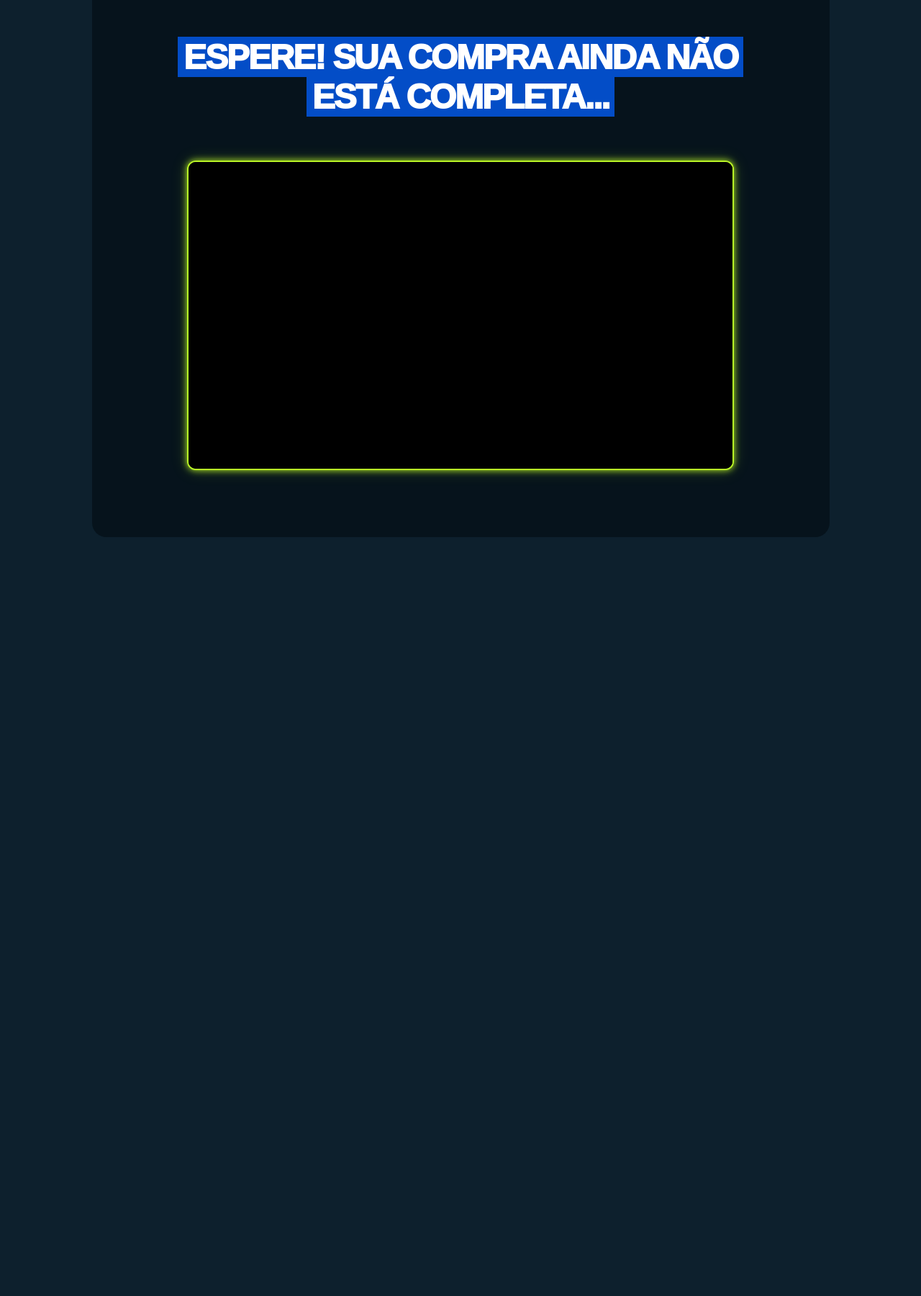
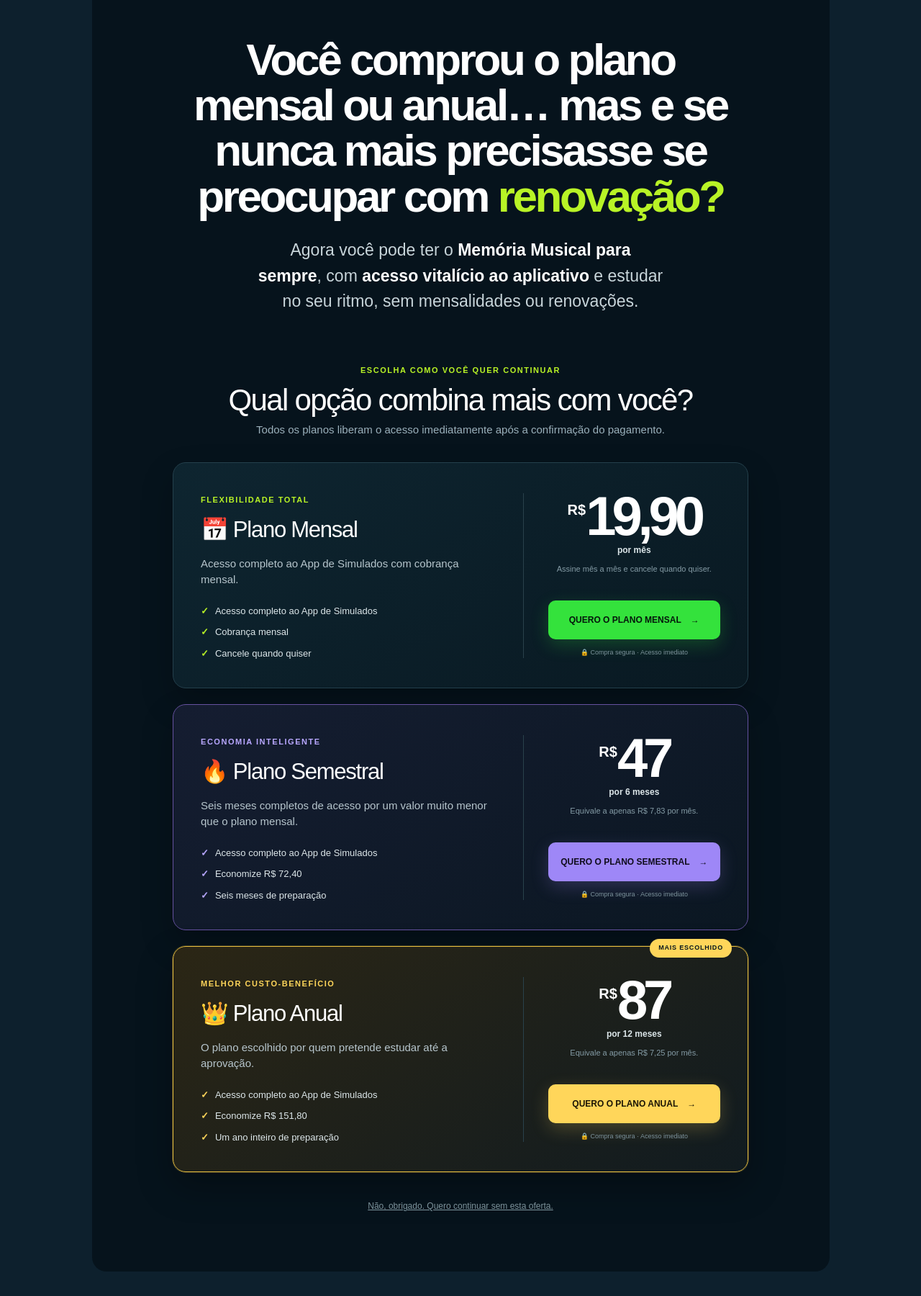
Before and after one commit to TACIO10/Enfermusic-upsell, a Next.js app: page / in a window 1280 px wide. Shown: the whole page at 72% size. Before the commit the page ends 800 px from the top, so only its background shows below. Built offline with nearby package versions, Linux system fonts and the light colour scheme.

Commit message:
feat: replace video with lifetime access headline

```diff
--- a/app/layout.tsx
+++ b/app/layout.tsx
@@ -2,8 +2,8 @@ import type { Metadata } from "next";
 import "./globals.css";
 
 export const metadata: Metadata = {
-  title: "Espere! Sua compra ainda não está completa",
-  description: "Assista ao recado antes de concluir sua compra.",
+  title: "Memória Musical para sempre",
+  description: "Tenha acesso vitalício ao Memória Musical, sem mensalidades ou renovações.",
 };
 
 export default function RootLayout({ children }: Readonly<{ children: React.ReactNode }>) {
--- a/app/page.tsx
+++ b/app/page.tsx
@@ -41,21 +41,18 @@ export default function Home() {
   return (
     <main className="page">
       <section className="vsl-shell" aria-labelledby="page-title">
-        <h1 id="page-title"><span>ESPERE! SUA COMPRA AINDA NÃO</span><span>ESTÁ COMPLETA...</span></h1>
-        <div
-          className="video-frame"
-          aria-label="Vídeo da oferta"
-          dangerouslySetInnerHTML={{ __html: '<vturb-smartplayer id="vid-6a775c00aef224966a5124a6" style="display:block;margin:0 auto;width:100%"><div class="vturb-player-placeholder" style="position:relative;width:100%;padding:56.25% 0 0;z-index:0;background-color:black"></div></vturb-smartplayer>' }}
-        />
-        <script dangerouslySetInnerHTML={{ __html: 'var s=document.createElement("script");s.src="https://scripts.converteai.net/f7f63c56-fc11-4d6b-889e-71d2f24f657c/players/6a775c00aef224966a5124a6/v4/player.js",s.async=true,document.head.appendChild(s);' }} />
+        <header className="hero-copy">
+          <h1 id="page-title">Você comprou o plano mensal ou anual… mas e se nunca mais precisasse se preocupar com <strong>renovação?</strong></h1>
+          <p>Agora você pode ter o <strong>Memória Musical para sempre</strong>, com <strong>acesso vitalício ao aplicativo</strong> e estudar no seu ritmo, sem mensalidades ou renovações.</p>
+        </header>
 
-        <div className="offers-heading delayed-offer">
+        <div className="offers-heading">
           <span>ESCOLHA COMO VOCÊ QUER CONTINUAR</span>
           <h2>Qual opção combina mais com você?</h2>
           <p>Todos os planos liberam o acesso imediatamente após a confirmação do pagamento.</p>
         </div>
 
-        <div className="offer-stack delayed-offer">
+        <div className="offer-stack">
           {plans.map((plan) => (
             <article className={`price-card ${plan.style}`} key={plan.name}>
               <div className="card-copy">
@@ -75,17 +72,7 @@ export default function Home() {
           ))}
         </div>
 
-        <button className="deny-button delayed-offer" id="denyButton4deaf72" type="button">Não, obrigado. Quero continuar sem esta oferta.</button>
-        <script dangerouslySetInnerHTML={{ __html: `
-          document.addEventListener('player:ready', function(event) {
-            var detail = event.detail || {};
-            var config = detail.config || {};
-            var player = detail.player || document.querySelector('vturb-smartplayer');
-            var playerId = config.id || (player && player.id ? player.id.replace(/^vid-/, '') : '');
-            if (playerId !== '6a775c00aef224966a5124a6' || !player || typeof player.displayHiddenElements !== 'function') return;
-            player.displayHiddenElements(140, ['.delayed-offer'], { persist: false });
-          });
-        ` }} />
+        <button className="deny-button" id="denyButton4deaf72" type="button">Não, obrigado. Quero continuar sem esta oferta.</button>
         <script dangerouslySetInnerHTML={{ __html: `
           function setupDenyButtons() {
             document.querySelectorAll('[id^="denyButton"]').forEach(function(button) {
--- a/github-pages/index.html
+++ b/github-pages/index.html
@@ -3,11 +3,10 @@
 <head>
   <meta charset="UTF-8">
   <meta name="viewport" content="width=device-width,initial-scale=1">
-  <title>Espere! Sua compra ainda não está completa</title>
-  <meta name="description" content="Escolha seu plano para completar a compra.">
+  <title>Memória Musical para sempre</title>
+  <meta name="description" content="Tenha acesso vitalício ao Memória Musical, sem mensalidades ou renovações.">
   <link rel="stylesheet" href="styles.css">
   <style>
-    .delayed-offer{display:none}
     .price-card.semestral{border-color:#6651a0;background:linear-gradient(145deg,#151d31,#0b1722)}
     .price-card.semestral .plan-eyebrow,.price-card.semestral .card-copy li span{color:#b8a7ff}
     .price-card.semestral .buy-button{background:#9e87f7;color:#100d1d;box-shadow:0 8px 24px rgba(158,135,247,.22)}
@@ -20,27 +19,18 @@
 <body>
   <main class="page">
     <section class="vsl-shell">
-      <h1><span>ESPERE! SUA COMPRA AINDA NÃO</span><span>ESTÁ COMPLETA...</span></h1>
+      <header class="hero-copy">
+        <h1>Você comprou o plano mensal ou anual… mas e se nunca mais precisasse se preocupar com <strong>renovação?</strong></h1>
+        <p>Agora você pode ter o <strong>Memória Musical para sempre</strong>, com <strong>acesso vitalício ao aplicativo</strong> e estudar no seu ritmo, sem mensalidades ou renovações.</p>
+      </header>
 
-      <div class="video-frame">
-        <vturb-smartplayer id="vid-6a775c00aef224966a5124a6" style="display:block;margin:0 auto;width:100%">
-          <div class="vturb-player-placeholder" style="position:relative;width:100%;padding:56.25% 0 0;z-index:0;background-color:black"></div>
-        </vturb-smartplayer>
-      </div>
-      <script>
-        var s=document.createElement("script");
-        s.src="https://scripts.converteai.net/f7f63c56-fc11-4d6b-889e-71d2f24f657c/players/6a775c00aef224966a5124a6/v4/player.js";
-        s.async=true;
-        document.head.appendChild(s);
-      </script>
-
-      <div class="offers-heading delayed-offer">
+      <div class="offers-heading">
         <span>ESCOLHA COMO VOCÊ QUER CONTINUAR</span>
         <h2>Qual opção combina mais com você?</h2>
         <p>Todos os planos liberam o acesso imediatamente após a confirmação do pagamento.</p>
       </div>
 
-      <div class="offer-stack delayed-offer">
+      <div class="offer-stack">
         <article class="price-card monthly">
           <div class="card-copy">
             <span class="plan-eyebrow">FLEXIBILIDADE TOTAL</span><h3>📅 Plano Mensal</h3>
@@ -84,18 +74,10 @@
         </article>
       </div>
 
-      <button class="deny-button delayed-offer" id="denyButton4deaf72">Não, obrigado. Quero continuar sem esta oferta.</button>
+      <button class="deny-button" id="denyButton4deaf72">Não, obrigado. Quero continuar sem esta oferta.</button>
     </section>
   </main>
   <script>
-    document.addEventListener('player:ready',function(event){
-      var detail=event.detail||{};
-      var config=detail.config||{};
-      var player=detail.player||document.querySelector('vturb-smartplayer');
-      var playerId=config.id||(player&&player.id?player.id.replace(/^vid-/,''):'');
-      if(playerId!=='6a775c00aef224966a5124a6'||!player||typeof player.displayHiddenElements!=='function') return;
-      player.displayHiddenElements(140,['.delayed-offer'],{persist:false});
-    });
     function setupDenyButtons(){
       document.querySelectorAll('[id^="denyButton"]').forEach(function(button){
         button.onclick=function(){
```
Also changed, not shown: app/globals.css, github-pages/styles.css.
